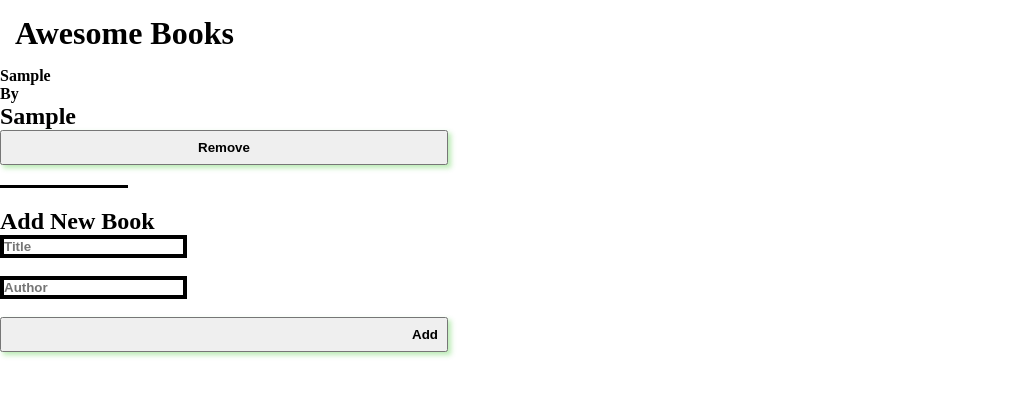
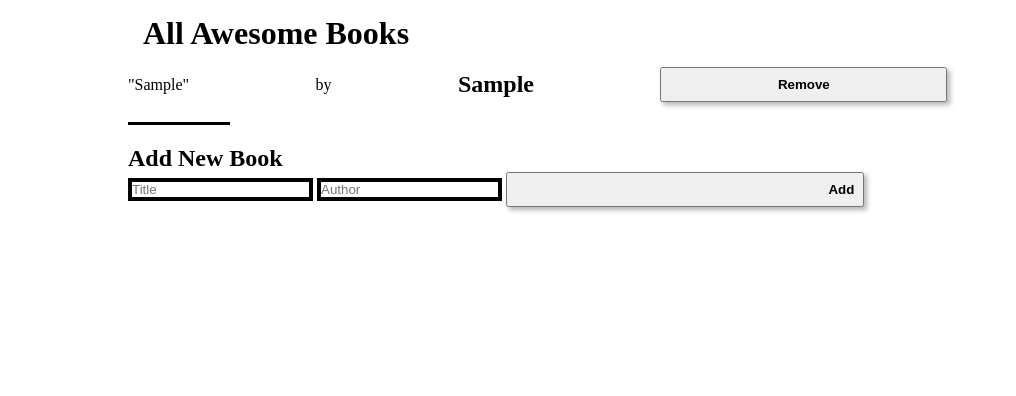
Before and after one commit to Innocent259/Awesome_books, a website: page index.html in a window 1280 px wide. Both pictures are taken after typing "Sample", "Sample" into the empty fields and a click on the button "Add". Shown: the whole page, without its empty margins (0-1016 px from the left). Drawn offline with Linux system fonts and the light colour scheme.

Commit message:
Modify index.css to improve the design

```diff
--- a/index.css
+++ b/index.css
@@ -1,9 +1,12 @@
 * {
   box-sizing: border-box;
-  margin: 0%;
-  padding: 0%;
-  list-style: none;
-  font-weight: bold;
+  margin: 0;
+  padding: 0;
+}
+
+.container {
+  width: 80%;
+  margin: auto;
 }
 
 .main {
@@ -42,13 +45,12 @@ hr {
 
 .input-form {
   width: 60%;
-  border: 2px solid #000;
   padding: 5px;
 }
 
 .add-button {
   padding: 8px;
-  box-shadow: 3px 3px 5px rgba(28, 189, 7, 0.3);
+  box-shadow: 3px 3px 5px rgba(2, 14, 1, 0.3);
   width: 35%;
   text-align: right;
   font-weight: bold;
@@ -56,20 +58,25 @@ hr {
   text-decoration-color: #000;
 }
 
-#table tr:nth-child(even) {
-  background-color: #f2f2f2;
-}
-
-#table tr:nth-child(odd) {
-  background-color: #fff;
-}
-
 .remove-book {
   padding: 8px;
-  box-shadow: 3px 3px 5px rgba(28, 189, 7, 0.3);
+  box-shadow: 3px 3px 5px rgba(1, 8, 0, 0.3);
   width: 35%;
   text-align: center;
   font-weight: bold;
   text-decoration: none;
   text-decoration-color: #000;
 }
+
+.booklist {
+  width: 80%;
+  display: flex;
+  flex-direction: column;
+  gap: 1rem;
+}
+
+.dynamic-list {
+  display: flex;
+  align-items: center;
+  justify-content: space-between;
+}
--- a/index.html
+++ b/index.html
@@ -7,15 +7,15 @@
         <link rel="stylesheet" href="index.css">
         <title>Awesome Books</title>
     </head>
-    <body>
-        <h1>Awesome Books</h1>
+    <body class="container">
+        <h1>All Awesome Books</h1>
         <div class="booklist">
         </div>
         <hr>
         <h2>Add New Book</h2>
         <form id="form">
-            <input type="text" id="title" placeholder="Title"><br><br>
-            <input type="text" id="author" placeholder="Author"><br><br>
+            <input type="text" id="title" placeholder="Title">
+            <input type="text" id="author" placeholder="Author">
             <button class="add-button" type="submit">Add</button>
         </form>
         <script src="index.js"></script>
--- a/index.js
+++ b/index.js
@@ -33,8 +33,8 @@ class BookCollection {
       const bookElement = document.createElement('div');
       bookElement.className = 'dynamic-list';
       bookElement.innerHTML = `
-        <p>${book.title}</p>
-        <p>By</p>
+        <p>"${book.title}"</p>
+        <p>by</p>
         <h2>${book.author}</h2>
         <button class="remove-book" data-title="${book.title}">Remove</button>
       `;
```
